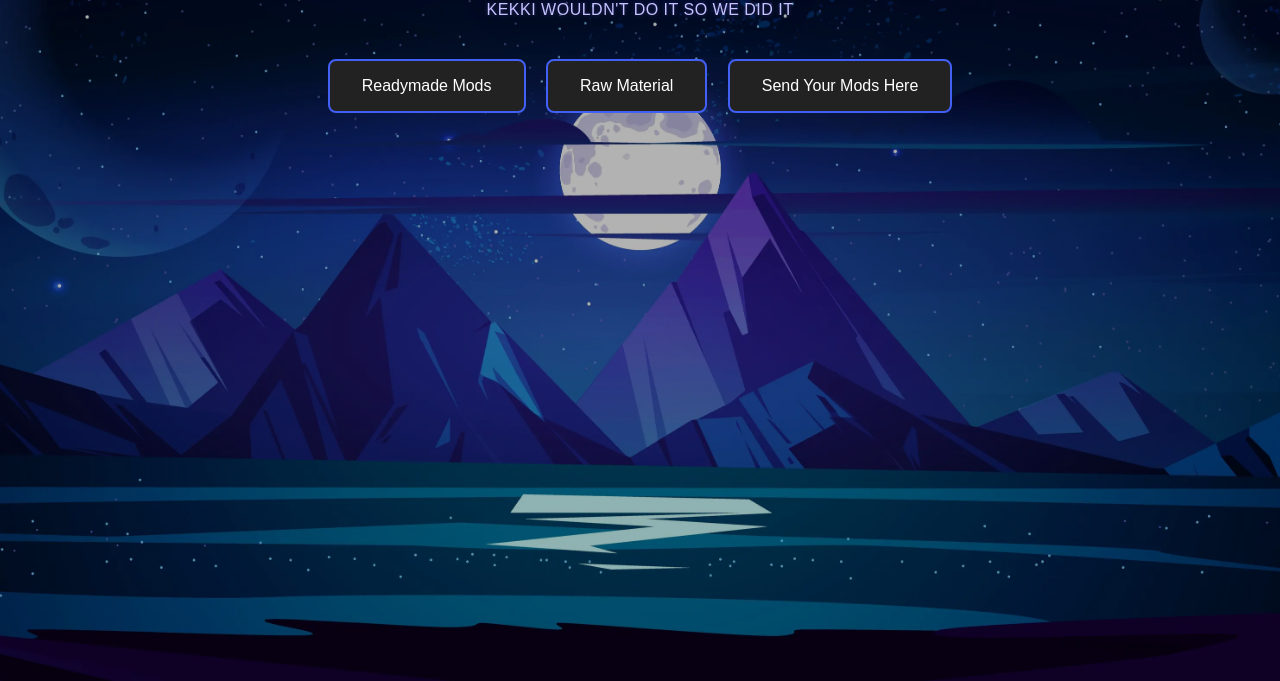
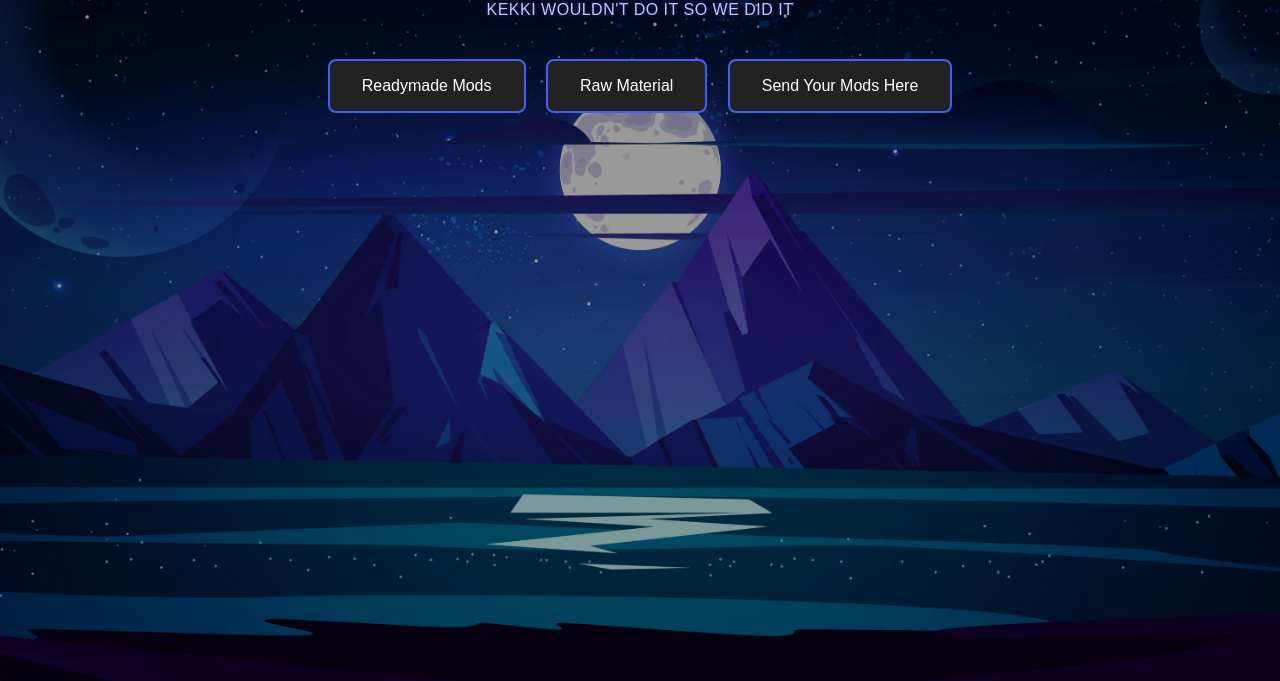
Before and after one commit to sadisticblooper/SF3MODHUB, a plain HTML site: page index.html in a window 1280 px wide. Shown: the part 119-800 px from the top of the page. Drawn offline with Linux system fonts and the light colour scheme.

Commit message:
Update styles.css

```diff
--- a/styles.css
+++ b/styles.css
@@ -18,7 +18,7 @@ body::before {
   left: 0;
   width: 100vw;
   height: 100vh;
-  background: rgba(0, 0, 0, 0.3); /* Light black tint */
+  background: rgba(0, 0, 0, 0.4); /* Light black tint */
   z-index: -1;
 }
 
```
